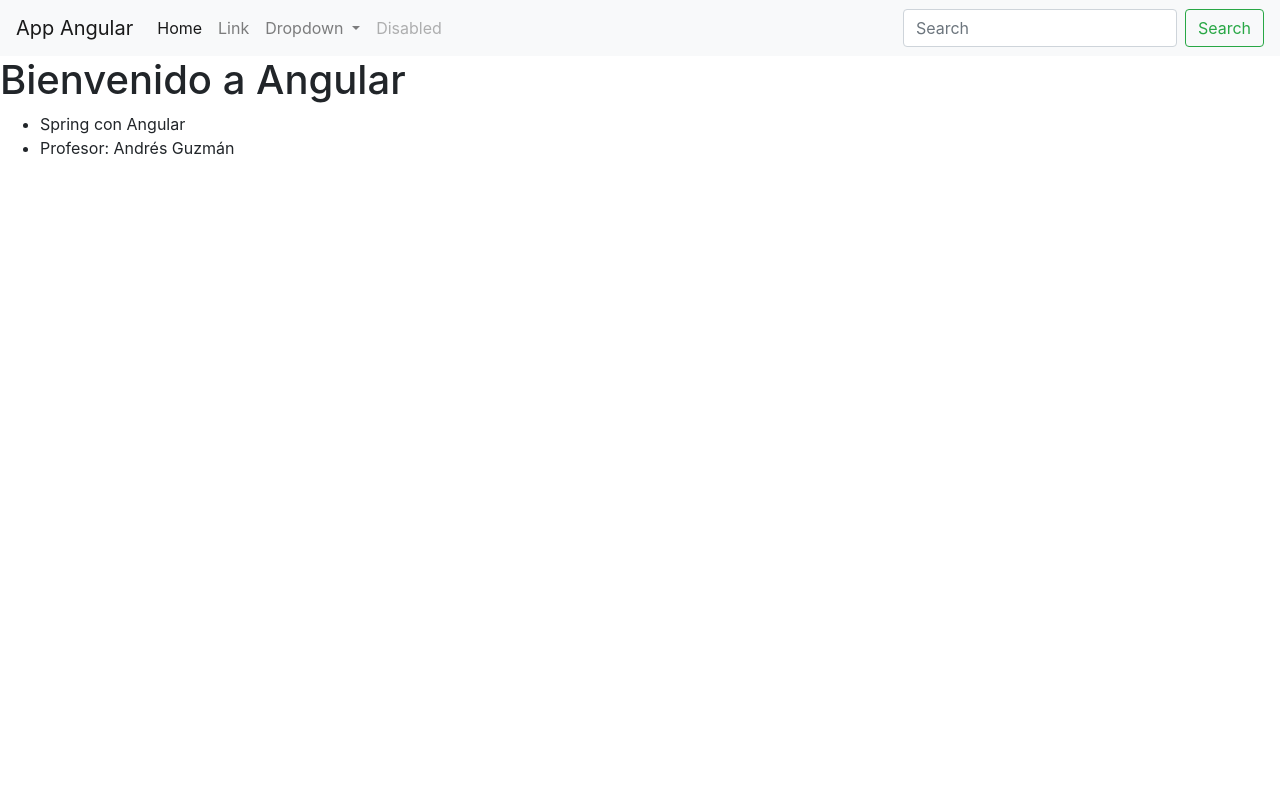
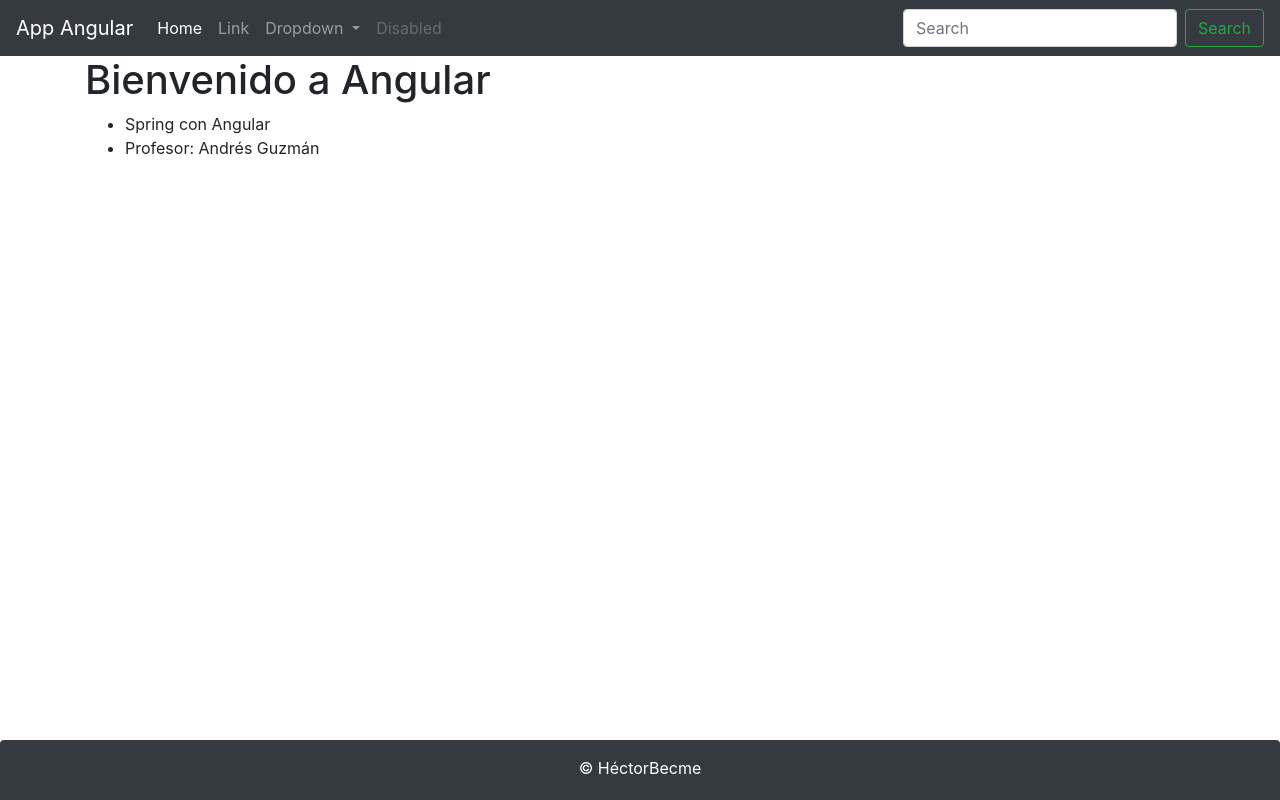
Before and after one commit to HectorBecMe/Angular-and-Spring-5-Creando-web-app-full-stack, an Angular app in the folder clientes-app/: page / in a window 1280 px wide. Built offline with nearby package versions, Linux system fonts and the light colour scheme.

Commit message:
seccion02 - 013
Creando nuevo componente FooterComponent

```diff
--- a/clientes-app/src/app/app.component.html
+++ b/clientes-app/src/app/app.component.html
@@ -1,5 +1,6 @@
 <app-header></app-header>
 
+<div class="container">
   <h1>
     {{ title }}
   </h1>
@@ -7,3 +8,6 @@
     <li>{{ curso }}</li>
     <li>Profesor: {{ profesor }}</li>
   </ul>
+</div>
+
+<app-footer></app-footer>
--- /dev/null
+++ b/clientes-app/src/app/footer/footer.component.css
@@ -0,0 +1,6 @@
+.footer {
+  position: absolute;
+  bottom: 0px;
+  height: 60px;
+  width: 100%;
+}
--- /dev/null
+++ b/clientes-app/src/app/footer/footer.component.html
@@ -0,0 +1,7 @@
+<footer class="footer bg-dark rounded-top text-center">
+  <div class="container py-2">
+    <p class="text-white my-2">
+      &copy; {{ autor.nombre + autor.apellido }}
+    </p>
+  </div>
+</footer>
--- /dev/null
+++ b/clientes-app/src/app/footer/footer.component.ts
@@ -0,0 +1,10 @@
+import { Component } from '@angular/core';
+
+@Component({
+  selector: 'app-footer',
+  templateUrl: './footer.component.html',
+  styleUrls: ['./footer.component.css']
+})
+export class FooterComponent {
+  public autor: any =  {nombre: 'Héctor', apellido: 'Becme'};
+}
--- a/clientes-app/src/app/header/header.component.html
+++ b/clientes-app/src/app/header/header.component.html
@@ -1,4 +1,4 @@
-<nav class="navbar navbar-expand-lg navbar-light bg-light">
+<nav class="navbar navbar-expand-lg navbar-dark bg-dark">
   <a class="navbar-brand" href="#">{{ title }}</a>
   <button class="navbar-toggler" type="button" data-toggle="collapse" data-target="#navbarSupportedContent" aria-controls="navbarSupportedContent" aria-expanded="false" aria-label="Toggle navigation">
     <span class="navbar-toggler-icon"></span>
```
Also changed, not shown: clientes-app/src/app/app.module.ts (+3 -6 lines), 1 other file (tests, documents, lock files or other folders). Lines whose indentation alone changed are shown as unchanged.
